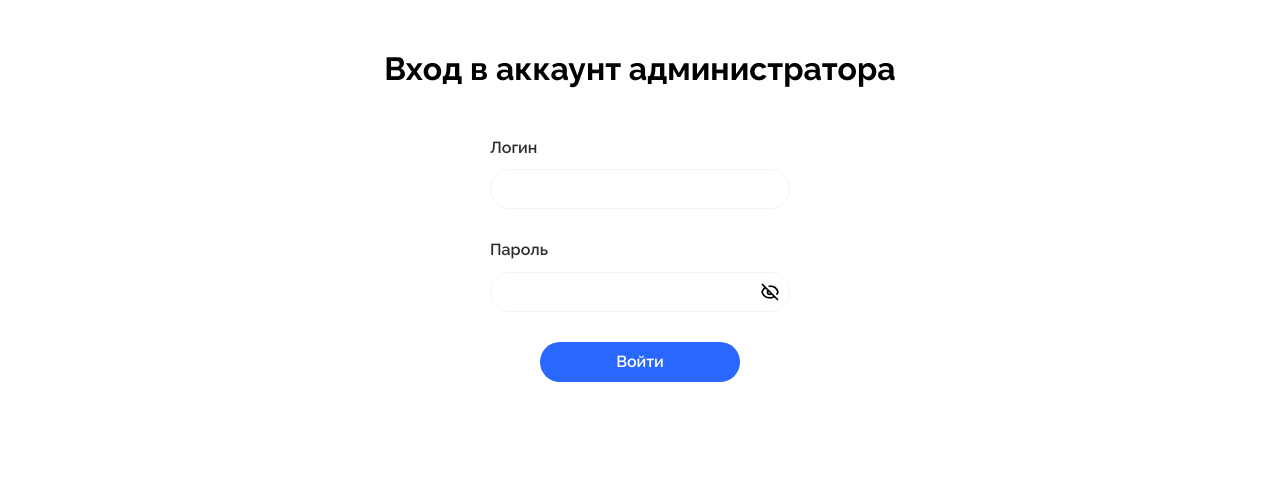
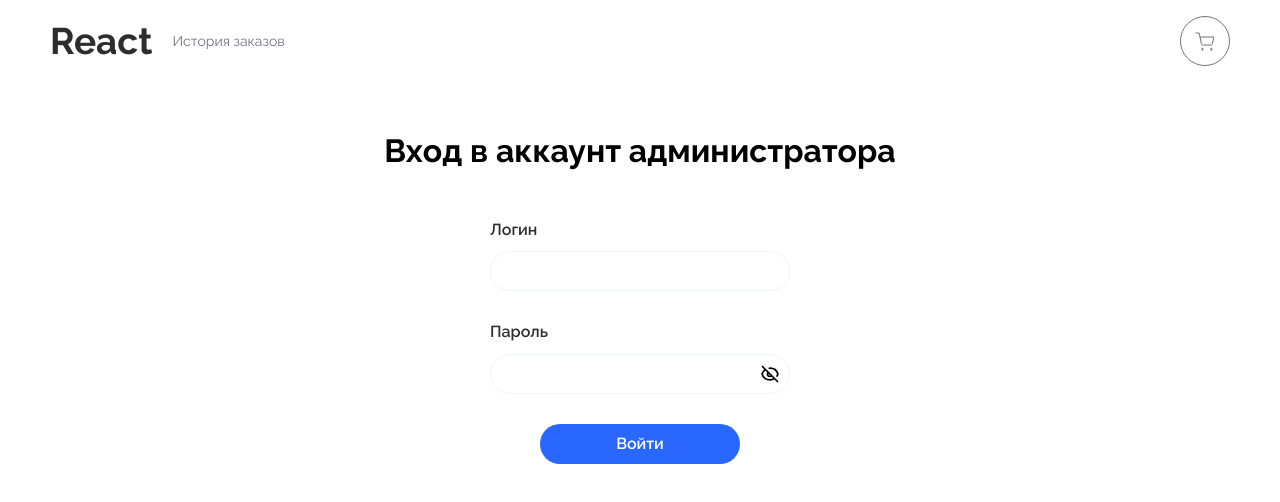
Before and after one commit to N1ghting4le/Internet_shop, a React (Vite) app: page /admin/login in a window 1280 px wide. Shown: the top 502 px of the page. Built offline with nearby package versions, Linux system fonts and the light colour scheme.

Commit message:
Implement logout logic and header

```diff
--- /dev/null
+++ b/src/components/Header/index.tsx
@@ -0,0 +1,49 @@
+import { Link } from "react-router";
+
+import cart from "@/assets/Basket.svg";
+import { Button } from "@/components/Button";
+import { LogoutButton } from "../LogoutButton";
+import {
+  CATALOG_ROUTE,
+  ORDERS_ROUTE,
+  CART_ROUTE,
+  ADMIN_LOGIN_ROUTE,
+  ADMIN_PRODUCTS_ROUTE,
+} from "@/constants/routes";
+import { isAuthorizedAsAdmin } from "@/utils/isAuthorizedAsAdmin";
+
+import classes from "./styles.module.css";
+import type { HeaderProps } from "./types";
+
+export function Header({ isAdminRoute, hideLogin }: HeaderProps) {
+  const isAuthorized = isAuthorizedAsAdmin();
+
+  return (
+    <header>
+      <div className={classes.linksWrapper}>
+        <Link to={CATALOG_ROUTE} className={classes.logo}>
+          React
+        </Link>
+        <Link to={ORDERS_ROUTE} className={classes.ordersLink}>
+          История заказов
+        </Link>
+      </div>
+      <div className={classes.linksWrapper}>
+        <Link to={CART_ROUTE} className={classes.cart}>
+          <img src={cart} alt="cart" />
+        </Link>
+        {isAdminRoute ? (
+          <LogoutButton className={classes.button}>Выйти</LogoutButton>
+        ) : (
+          !hideLogin && (
+            <Link to={isAuthorized ? ADMIN_PRODUCTS_ROUTE : ADMIN_LOGIN_ROUTE}>
+              <Button className={classes.button}>
+                {isAuthorized ? "Админ-панель" : "Войти"}
+              </Button>
+            </Link>
+          )
+        )}
+      </div>
+    </header>
+  );
+}
--- /dev/null
+++ b/src/components/Header/styles.module.css
@@ -0,0 +1,30 @@
+.linksWrapper {
+  display: flex;
+  align-items: center;
+  gap: 20px;
+}
+
+.logo {
+  font-weight: 700;
+  font-size: 37px;
+  color: var(--primary-dark);
+}
+
+.ordersLink {
+  color: var(--primary-body);
+  font-size: 14px;
+  font-weight: 400;
+}
+
+.cart {
+  width: 50px;
+  height: 50px;
+  border-radius: 50%;
+  border: 1px solid var(--primary-body);
+  display: grid;
+  place-items: center;
+}
+
+.button {
+  padding-inline: 20px;
+}
--- /dev/null
+++ b/src/components/Header/types.ts
@@ -0,0 +1,4 @@
+export interface HeaderProps {
+  isAdminRoute?: boolean;
+  hideLogin?: boolean;
+}
--- /dev/null
+++ b/src/components/LogoutButton/index.tsx
@@ -0,0 +1,23 @@
+import type { ButtonHTMLAttributes } from "react";
+import { useNavigate } from "react-router";
+
+import { Button } from "@/components/Button";
+import { ADMIN_CREDENTIALS_KEY } from "@/constants/localStorageKeys";
+import { ADMIN_LOGIN_ROUTE } from "@/constants/routes";
+
+export function LogoutButton(
+  props: Omit<ButtonHTMLAttributes<HTMLButtonElement>, "onClick">,
+) {
+  const navigate = useNavigate();
+
+  const handleLogout = () => {
+    localStorage.removeItem(ADMIN_CREDENTIALS_KEY);
+    navigate(ADMIN_LOGIN_ROUTE);
+  };
+
+  return (
+    <div>
+      <Button {...props} onClick={handleLogout} />
+    </div>
+  );
+}
--- a/src/constants/routes.ts
+++ b/src/constants/routes.ts
@@ -1,2 +1,5 @@
 export const ADMIN_LOGIN_ROUTE = "/admin/login";
 export const ADMIN_PRODUCTS_ROUTE = "/admin/products";
+export const CATALOG_ROUTE = "/";
+export const ORDERS_ROUTE = "/orders";
+export const CART_ROUTE = "/cart";
--- a/src/index.css
+++ b/src/index.css
@@ -1,14 +1,14 @@
-@import url('https://fonts.googleapis.com/css2?family=Raleway:ital,wght@0,100..900;1,100..900&display=swap');
+@import url("https://fonts.googleapis.com/css2?family=Raleway:ital,wght@0,100..900;1,100..900&display=swap");
 
 :root {
   --font-raleway: "Raleway", sans-serif;
 
-  --primary-dark: #2D2D2F;
-  --primary-red: #FF0000;
+  --primary-dark: #2d2d2f;
+  --primary-red: #ff0000;
   --primary-body: #727280;
-  --secondary-blue: #F0F4FB;
-  --secondary-white: #FFFFFF;
-  --accent-blue: #2967FF;
+  --secondary-blue: #f0f4fb;
+  --secondary-white: #ffffff;
+  --accent-blue: #2967ff;
 }
 
 * {
@@ -19,7 +19,22 @@
 
 html,
 body {
-  overflow-x: hidden;
+  overflow-x: clip;
   min-height: 100vh;
   font-family: var(--font-raleway);
 }
+
+header {
+  position: sticky;
+  top: 0;
+  background-color: var(--secondary-white);
+  display: flex;
+  justify-content: space-between;
+  align-items: center;
+  height: 82px;
+  padding-inline: 50px;
+}
+
+a {
+  text-decoration: none;
+}
--- a/src/layouts/AdminLayout/index.tsx
+++ b/src/layouts/AdminLayout/index.tsx
@@ -1,9 +1,11 @@
 import { Outlet } from "react-router";
+
+import { Header } from "@/components/Header";
 
 export function AdminLayout() {
   return (
     <>
-      <h2>Админ</h2>
+      <Header isAdminRoute />
       <Outlet />
     </>
   );
--- a/src/layouts/PublicLayout/index.tsx
+++ b/src/layouts/PublicLayout/index.tsx
@@ -1,9 +1,11 @@
 import { Outlet } from "react-router";
+
+import { Header } from "@/components/Header";
 
 export function PublicLayout() {
   return (
     <>
-      <h2>Публичный</h2>
+      <Header />
       <Outlet />
     </>
   );
--- a/src/pages/AdminLoginPage/index.tsx
+++ b/src/pages/AdminLoginPage/index.tsx
@@ -1,12 +1,24 @@
-import { AdminLoginForm } from '@/forms/AdminLoginForm';
+import { Navigate } from "react-router";
 
-import classes from './styles.module.css';
+import { Header } from "@/components/Header";
+import { ADMIN_PRODUCTS_ROUTE } from "@/constants/routes";
+import { AdminLoginForm } from "@/forms/AdminLoginForm";
+import { isAuthorizedAsAdmin } from "@/utils/isAuthorizedAsAdmin";
+
+import classes from "./styles.module.css";
 
 export function AdminLoginPage() {
+  if (isAuthorizedAsAdmin()) {
+    return <Navigate to={ADMIN_PRODUCTS_ROUTE} replace />;
+  }
+
   return (
-    <main className={classes.main}>
-      <h1 className={classes.title}>Вход в аккаунт администратора</h1>
-      <AdminLoginForm />
-    </main>
+    <>
+      <Header hideLogin />
+      <main className={classes.main}>
+        <h1 className={classes.title}>Вход в аккаунт администратора</h1>
+        <AdminLoginForm />
+      </main>
+    </>
   );
 }
```
Also changed, not shown: src/assets/Basket.svg (added).
